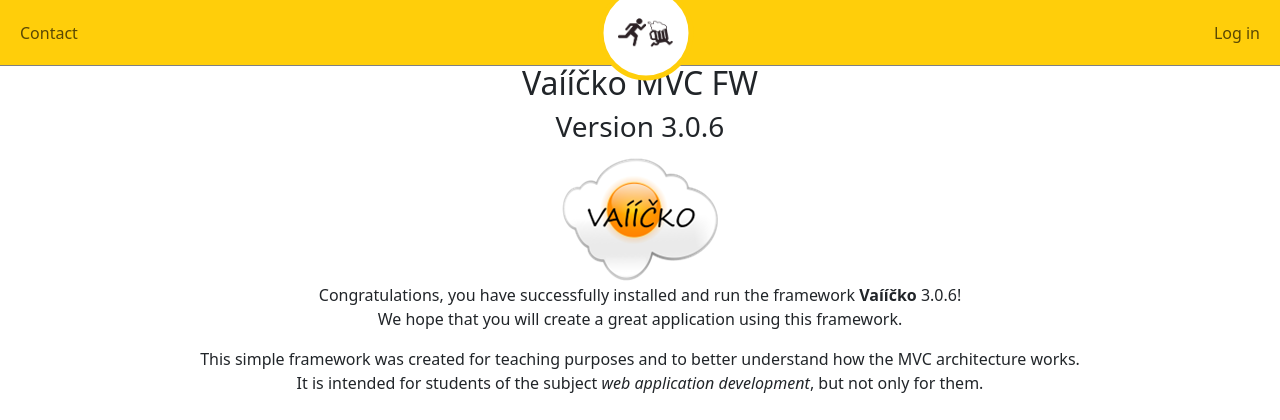
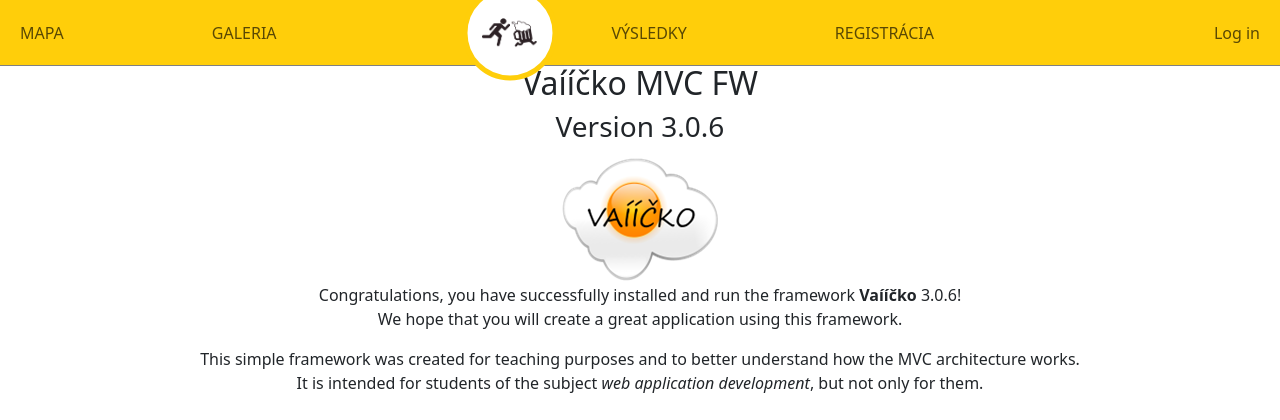
Before and after one commit to NikolasVec/SemPracWAII_Nikolas_Vecerek, a PHP site: page / in a window 1280 px wide. Shown: the top 420 px of the page. Run offline with PHP 8.4, Linux system fonts and the light colour scheme.

Commit message:
Pridanie tlačidiel

```diff
--- a/App/Controllers/HomeController.php
+++ b/App/Controllers/HomeController.php
@@ -54,8 +54,15 @@ class HomeController extends BaseController
     {
         return $this->html();
     }
-
-    public function myPage(): Response
+    public function galleryPage(Request $request): Response
+    {
+        return $this->html();
+    }
+    public function registrationPage(Request $request): Response
+    {
+        return $this->html();
+    }
+    public function resultsPage(Request $request): Response
     {
         return $this->html();
     }
--- a/App/Views/Layouts/root.layout.view.php
+++ b/App/Views/Layouts/root.layout.view.php
@@ -31,10 +31,19 @@
         <div class="d-flex flex-grow-1">
             <ul class="navbar-nav">
                 <li class="nav-item">
-                    <a class="nav-link" href="<?= $link->url('home.contact') ?>">Contact</a>
+                    <a class="nav-link" href="<?= $link->url('home.contact') ?>">MAPA</a>
                 </li>
             </ul>
         </div>
+
+        <div class="d-flex flex-grow-1">
+            <ul class="navbar-nav">
+                <li class="nav-item">
+                    <a class="nav-link" href="<?= $link->url('home.galleryPage') ?>">GALERIA</a>
+                </li>
+            </ul>
+        </div>
+
         <!-- Stredná časť: logo -->
         <div class="d-flex justify-content-center flex-grow-1">
             <a class="navbar-brand mx-auto logo-with-circle" href="<?= $link->url('home.index') ?>" style="position: relative; display: flex; align-items: center; justify-content: center;" title="Hlavná stránka">
@@ -42,6 +51,23 @@
                 <img src="<?= $link->asset('images/BehPoPivo_logo.png') ?>" title="Hlavná stránka" alt="Framework Logo">
             </a>
         </div>
+
+        <div class="d-flex flex-grow-1">
+            <ul class="navbar-nav">
+                <li class="nav-item">
+                    <a class="nav-link" href="<?= $link->url('home.resultsPage') ?>">VÝSLEDKY</a>
+                </li>
+            </ul>
+        </div>
+
+        <div class="d-flex flex-grow-1">
+            <ul class="navbar-nav">
+                <li class="nav-item">
+                    <a class="nav-link" href="<?= $link->url('home.registrationPage') ?>">REGISTRÁCIA</a>
+                </li>
+            </ul>
+        </div>
+
         <!-- Pravá časť: login/logout -->
         <div class="d-flex flex-grow-1 justify-content-end align-items-center">
             <?php if ($user->isLoggedIn()) { ?>
```
Also changed, not shown: App/Views/Home/galleryPage.view.php (added, +12 -0 lines), App/Views/Home/myPage.view.php (deleted, +0 -7 lines), App/Views/Home/registrationPage.view.php (added, +12 -0 lines), App/Views/Home/resultsPage.view.php (added, +12 -0 lines).
